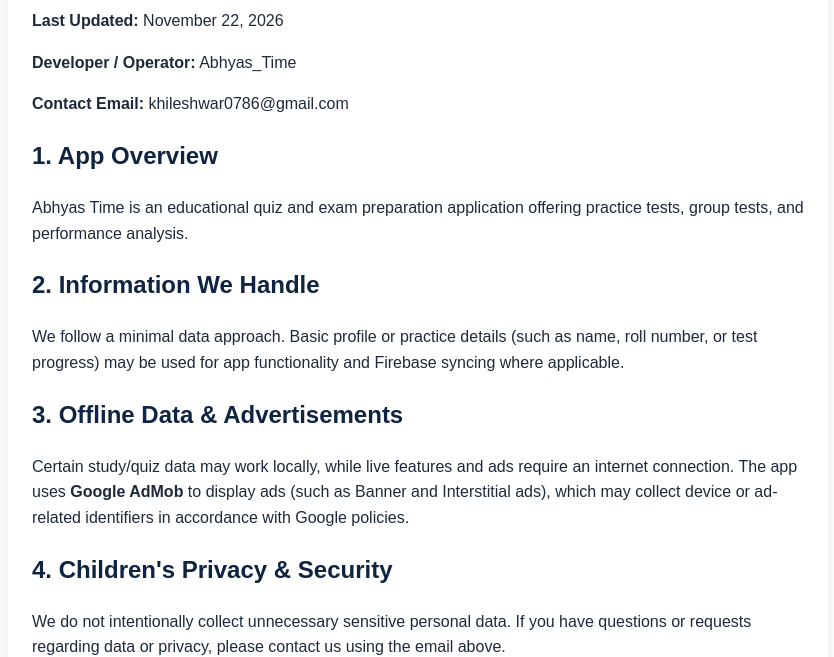
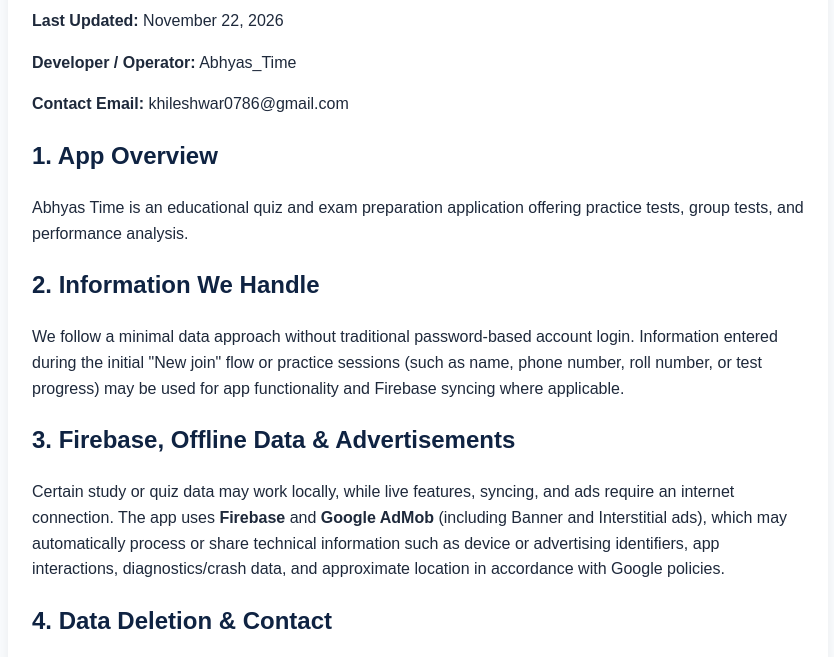
Before and after one commit to arnavkusmi007/abhyas-time-privacy, a plain HTML site: page index.html in a window 1280 px wide. Shown: the part 142-799 px from the top of the page, without its empty margins (222-1056 px from the left). Drawn offline with Linux system fonts and the light colour scheme.

Commit message:
Update index.html

```diff
--- a/index.html
+++ b/index.html
@@ -36,13 +36,13 @@
     <p>Abhyas Time is an educational quiz and exam preparation application offering practice tests, group tests, and performance analysis.</p>
 
     <h2>2. Information We Handle</h2>
-    <p>We follow a minimal data approach. Basic profile or practice details (such as name, roll number, or test progress) may be used for app functionality and Firebase syncing where applicable.</p>
+    <p>We follow a minimal data approach without traditional password-based account login. Information entered during the initial "New join" flow or practice sessions (such as name, phone number, roll number, or test progress) may be used for app functionality and Firebase syncing where applicable.</p>
 
-    <h2>3. Offline Data &amp; Advertisements</h2>
-    <p>Certain study/quiz data may work locally, while live features and ads require an internet connection. The app uses <strong>Google AdMob</strong> to display ads (such as Banner and Interstitial ads), which may collect device or ad-related identifiers in accordance with Google policies.</p>
+    <h2>3. Firebase, Offline Data &amp; Advertisements</h2>
+    <p>Certain study or quiz data may work locally, while live features, syncing, and ads require an internet connection. The app uses <strong>Firebase</strong> and <strong>Google AdMob</strong> (including Banner and Interstitial ads), which may automatically process or share technical information such as device or advertising identifiers, app interactions, diagnostics/crash data, and approximate location in accordance with Google policies.</p>
 
-    <h2>4. Children's Privacy &amp; Security</h2>
-    <p>We do not intentionally collect unnecessary sensitive personal data. If you have questions or requests regarding data or privacy, please contact us using the email above.</p>
+    <h2>4. Data Deletion &amp; Contact</h2>
+    <p>We do not intentionally collect unnecessary sensitive personal data. Users can clear app data or uninstall the app from their device, and may also request data deletion or ask privacy questions by contacting us at <strong>khileshwar0786@gmail.com</strong>.</p>
 
     <h2>5. Changes to This Policy</h2>
     <p>This Privacy Policy may be updated from time to time. Continued use of Abhyas Time after updates indicates acceptance of the revised policy.</p>
```
